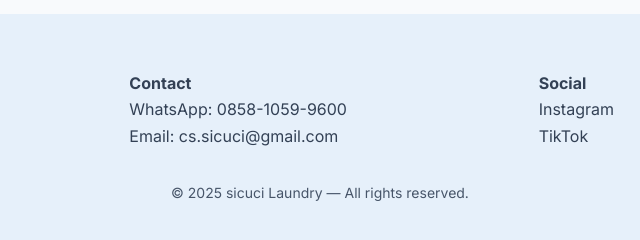
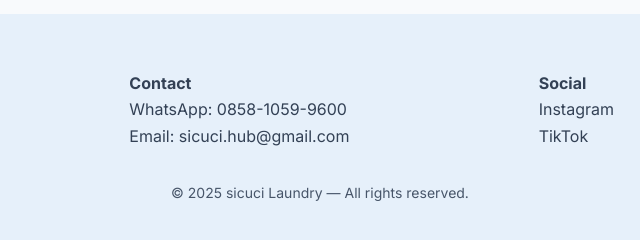
Before and after one commit to sicuci/sicuci, a plain HTML site: page xx.html in a window 1280 px wide. Shown: the part 3888-4128 px from the top of the page, 320-960 px from the left. Drawn offline with Linux system fonts and the light colour scheme.

Commit message:
Update xx.html

```diff
--- a/xx.html
+++ b/xx.html
@@ -423,7 +423,7 @@ footer{
     <div>
       <strong>Contact</strong><br>
       WhatsApp: 0858-1059-9600<br>
-      Email: cs.sicuci@gmail.com
+      Email: sicuci.hub@gmail.com
     </div>
     <div>
       <strong>Social</strong><br>
```
